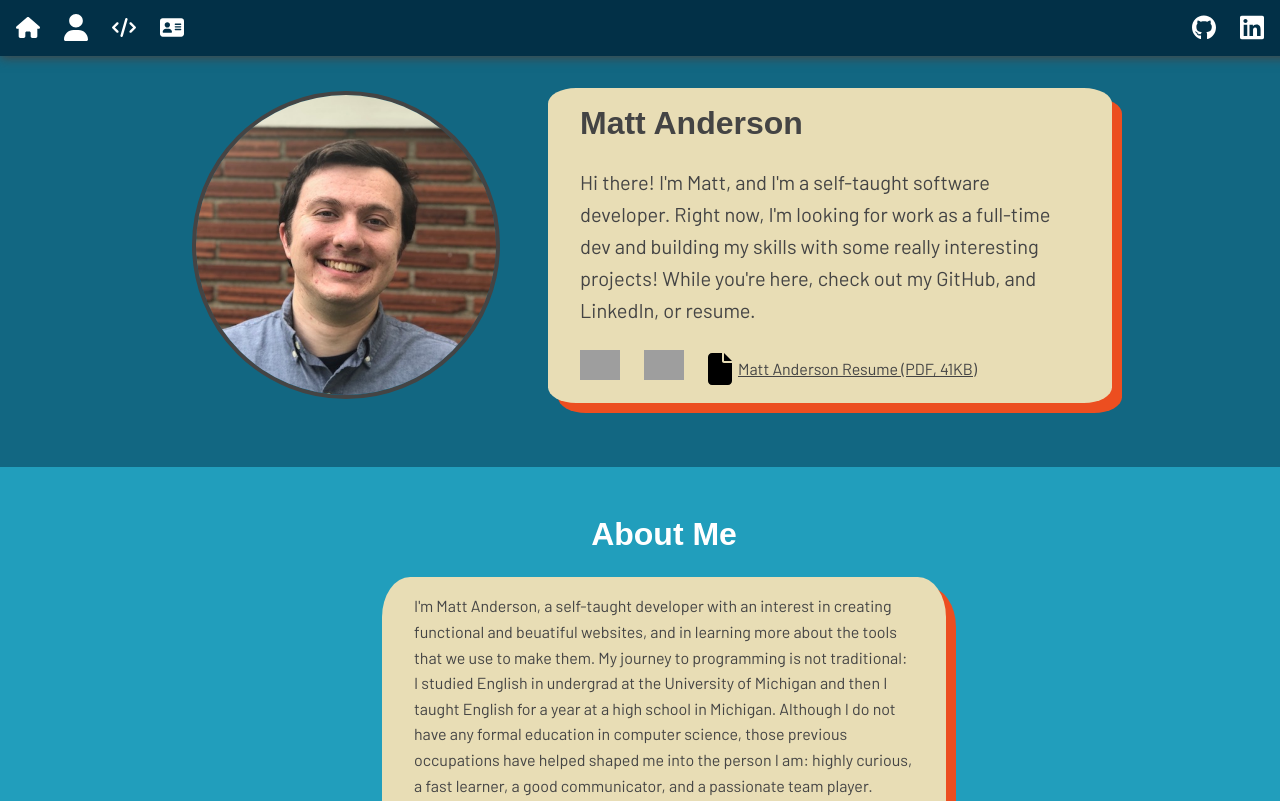
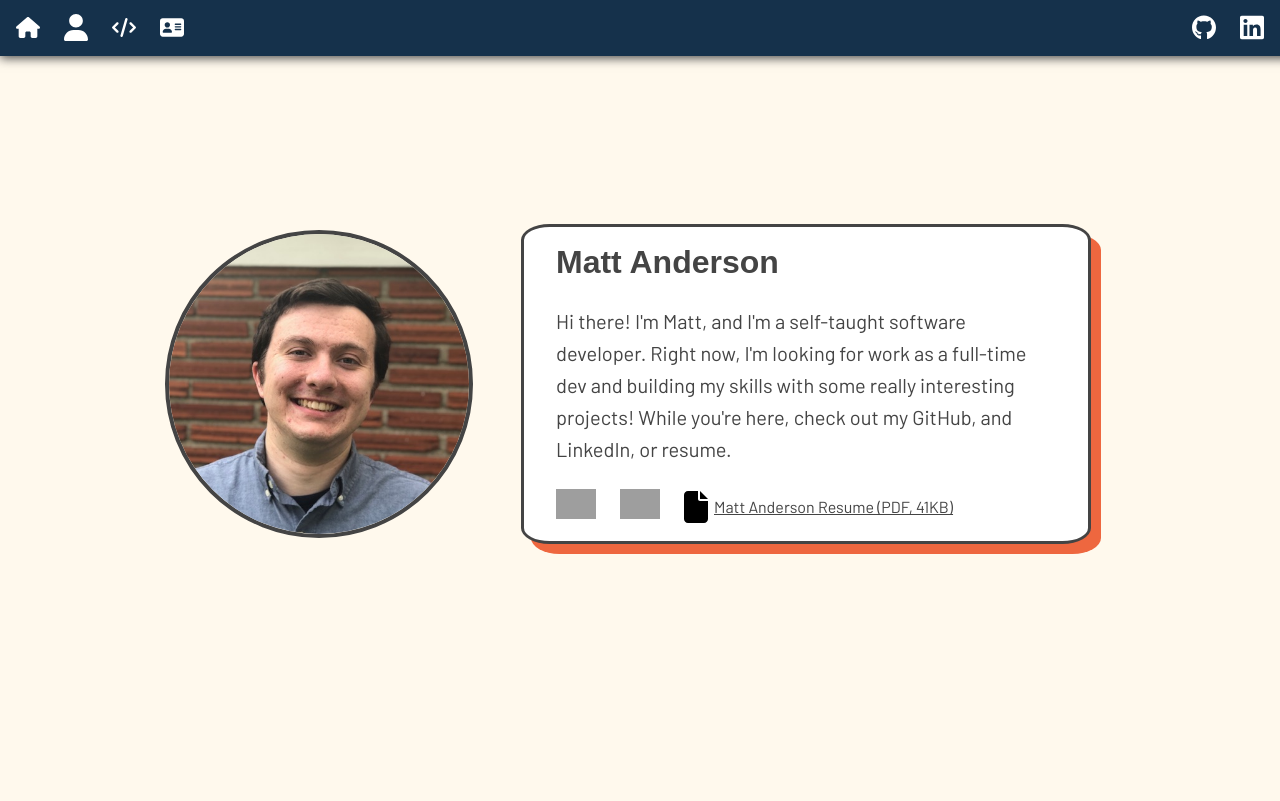
Before and after one commit to mjande/portfolio, a website built with webpack: page src/index.html in a window 1280 px wide. Shown: the top 801 px of the page. Built offline with nearby package versions, Linux system fonts and the light colour scheme; grey boxes are pictures that could not be loaded; a web font is replaced by a local one.

Commit message:
Change display layout for profile section

```diff
--- a/src/index.html
+++ b/src/index.html
@@ -14,7 +14,7 @@
   <title>Matt Anderson Portfolio</title>
 </head>
 <body>
-  <aside class="background_is-darkest navbar">
+  <aside class="background_is-dark navbar">
     <div class="navbar__navigation">
       <a href="#profile">
         <img src="img/house-solid.svg" class="icon_is-small navbar__icon-1" alt="profile" title="Profile"/>
@@ -39,7 +39,7 @@
     </div>
   </aside>
 
-  <section class="background_is-dark" id="profile">
+  <section class="background" id="profile">
     <div class="profile">
       <img src="img/headshot.jpg" class="img_is-rounded slide-in-left">
       <div class="box slide-in-right">
@@ -64,8 +64,8 @@
     </div>
   </section>
 
-  <section class="background_is-medium" id="about">
-    <h1 class="header_is-white header_is-centered">About Me</h1>
+  <section class="background" id="about">
+    <h1 class="header header_is-centered">About Me</h1>
     <div class="about">
       <div class="bio">
         <div class="box">
@@ -81,9 +81,9 @@
         </div>
         <div class="technologies">
           <img src="img/outdoor_pic.jpg" class="img"/>
-          <h1 class="header_is-white header_is-centered">Technical Skills</h1>
+          <h1 class="header header_is-centered">Technical Skills</h1>
             <div class="tech-category">
-              <h2 class="header_is-white">Languages</h2>
+              <h2 class="header">Languages</h2>
               <div class="icons">
                 <img src="https://cdn.jsdelivr.net/gh/devicons/devicon/icons/html5/html5-original.svg" class='icon' alt='HTML5' title='HTML5'/>
                 <img src="https://cdn.jsdelivr.net/gh/devicons/devicon/icons/css3/css3-original.svg" class='icon' alt='CSS3' title='CSS3'/>
@@ -92,7 +92,7 @@
               </div>
             </div>
             <div class="tech-category">
-              <h2 class="header_is-white">Frameworks and Tools</h2>
+              <h2 class="header">Frameworks and Tools</h2>
               <div class="icons">
                 <img src="https://cdn.jsdelivr.net/gh/devicons/devicon/icons/rails/rails-plain.svg" class='icon' alt='Ruby on Rails' title='Ruby on Rails'/>
                 <img src="https://cdn.jsdelivr.net/gh/devicons/devicon/icons/tailwindcss/tailwindcss-plain.svg" class="icon" alt="Tailwind CSS" title="Tailwind CSS"/>
@@ -108,7 +108,7 @@
     </div>
   </section>
 
-  <section class="background_is-light" id="projects">
+  <section class="background" id="projects">
     <h1 class="header_is-centered">Projects</h1>
 
     <div class="projects">
--- a/src/styles/_reset.scss
+++ b/src/styles/_reset.scss
@@ -4,7 +4,8 @@
   font-family: 'Barlow', sans-serif;
   font-size: $font-size-m;
   margin: 0;
-  color: #444444
+  color: #444444;
+  background-color: rbg(245, 245, 245)
 }
 
 h1,
--- a/src/styles/components/_backgrounds.scss
+++ b/src/styles/components/_backgrounds.scss
@@ -2,12 +2,10 @@
 @use '../global/variables' as *;
 
 .background {
-  &_is-darkest {
-    background-color: $prussian-blue;
-  }
+  background-color: #fff9ed;
 
   &_is-dark {
-    background-color: $blue-sapphire;
+    background-color: $dark-blue;
   }
 
   &_is-medium {
--- a/src/styles/components/_box.scss
+++ b/src/styles/components/_box.scss
@@ -1,11 +1,12 @@
 @use '../global/variables' as *;
 
 .box {
-  background-color: $dutch-white;
+  background-color: white;
   max-width: 500px;
   padding: 1rem 2rem;
+  border: solid;
   border-radius: 5%;
-  box-shadow: 10px 10px $flame;
+  box-shadow: 10px 10px $orange;
 
   &__body {
     margin: $space-l 0;
--- a/src/styles/components/_card.scss
+++ b/src/styles/components/_card.scss
@@ -5,7 +5,7 @@
   border: 3px solid;
   max-width: 350px;
   height: 400px;
-  background-color: $dutch-white;
+  background-color: white;
   transition: transform 0.5s;
 
   display: flex;
--- a/src/styles/global/_variables.scss
+++ b/src/styles/global/_variables.scss
@@ -1,4 +1,8 @@
 // Colors
+$dark-blue: #15314b;
+$orange: #ee673f;
+
+
 $light-cornflower-blue: #8ecae6ff;
 $blue-green: #219ebcff;
 $blue-sapphire: #126782ff;
--- a/src/styles/layouts/_profile.scss
+++ b/src/styles/layouts/_profile.scss
@@ -6,13 +6,14 @@
   flex-direction: column;
   align-items: center;
   gap: $space-l;
-  margin: $space-m;
-  @include addnavbar($space-m, top);
+  margin: $space-xxxxl 0;
+
 
   @include media(tabletAndUp) {
     flex-direction: row;
     justify-content: center;
-    @include addnavbar($space-xxl, left);
+    height: 90vh;
+    margin: 0;
   }
 }
 
```
